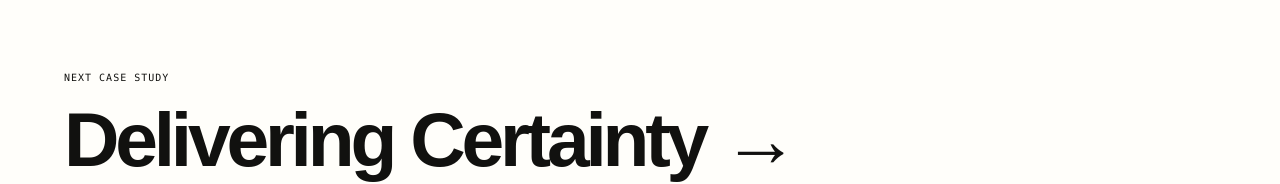
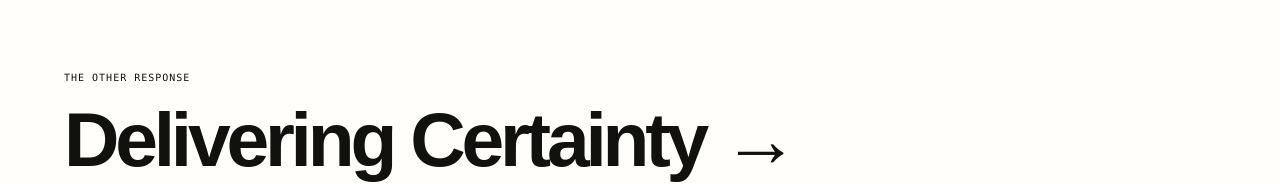
Before and after one commit to gridboxes/LMWN-Challenge, a Next.js app: page /work/priority-with-purpose in a window 1280 px wide. Shown: the part 7119-7303 px from the top of the page. Built offline with nearby package versions, Linux system fonts and the light colour scheme.

Commit message:
Clarify second case study navigation

```diff
--- a/app/page.tsx
+++ b/app/page.tsx
@@ -529,7 +529,7 @@ export function CaseStudy({ variant }: { variant: "locker" | "priority" }) {
       </section>
 
       <a className="next-case" href={isPriority ? "/work/delivering-certainty" : "/work/priority-with-purpose"}>
-        <span>NEXT CASE STUDY</span><b>{isPriority ? "Delivering Certainty" : "Priority with Purpose"} →</b>
+          <span>{isPriority ? "THE OTHER RESPONSE" : "NEXT CASE STUDY"}</span><b>{isPriority ? "Delivering Certainty" : "Priority with Purpose"} →</b>
       </a>
       <footer><span>{isPriority ? "PRIORITY WITH PURPOSE" : "DELIVERING CERTAINTY"}</span><p>Product design exercise · 2026</p><b>END</b></footer>
     </main>
```
